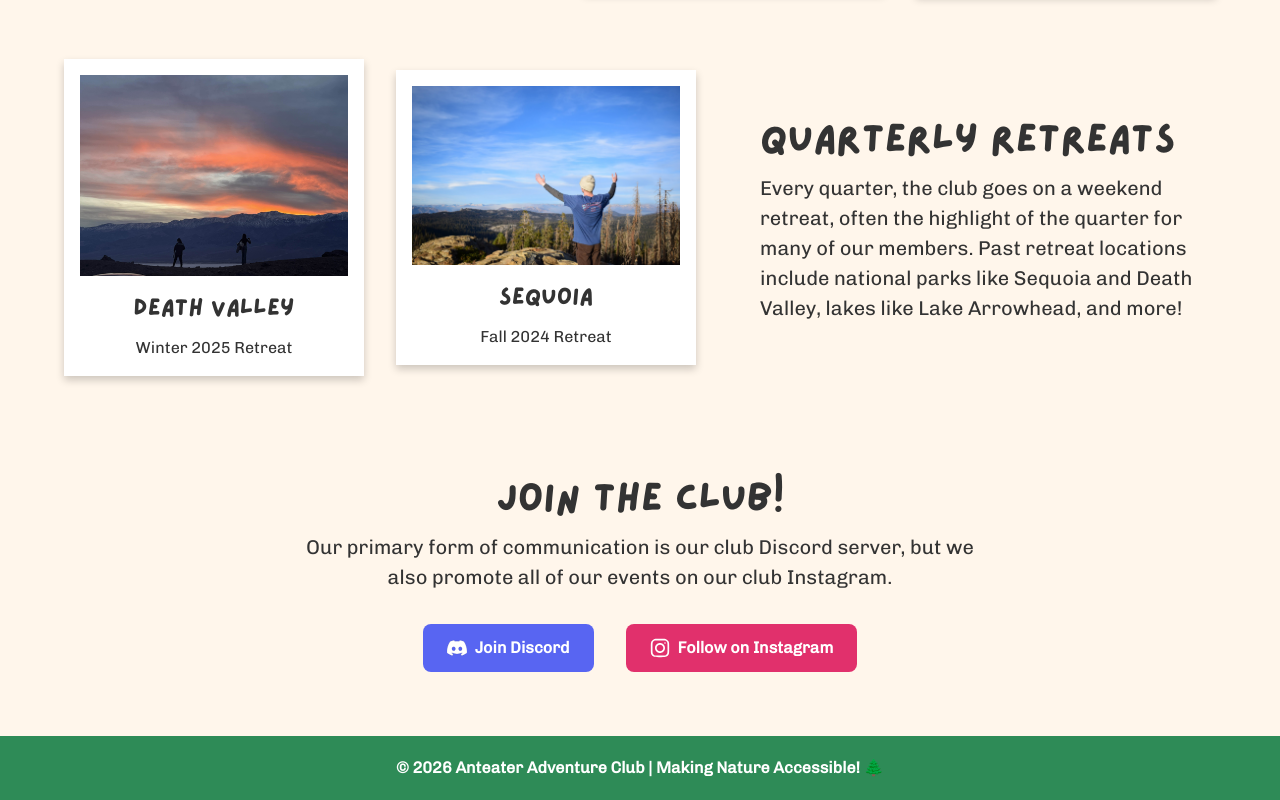
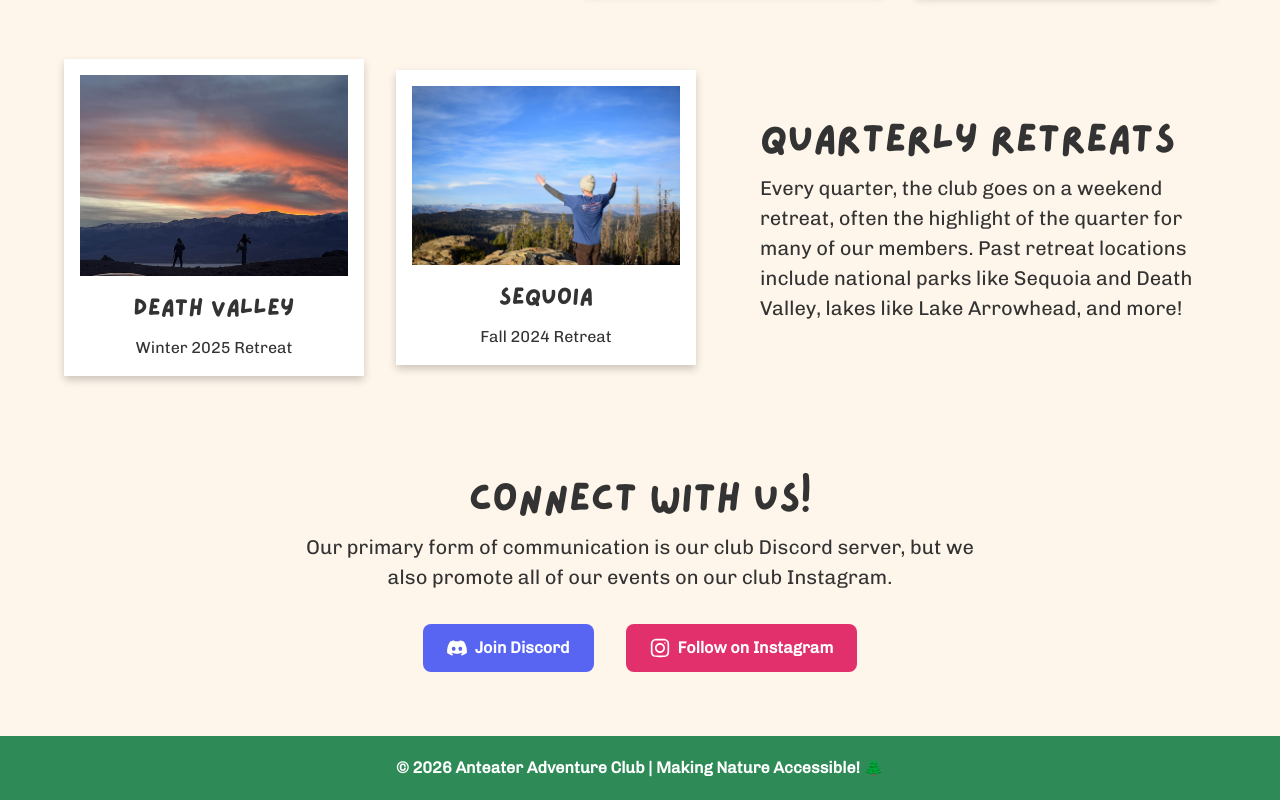
Before and after one commit to Anteater-Adventure-Club/Website, a Next.js app: page /about in a window 1280 px wide. Shown: the part 1499-2299 px from the top of the page. Built offline with nearby package versions, Linux system fonts and the light colour scheme.

Commit message:
added thomas' suggestion for cta title

```diff
--- a/src/app/about/page.tsx
+++ b/src/app/about/page.tsx
@@ -141,7 +141,7 @@ export default function About() {
 
       {/* Join CTA */}
       <div className="socials">
-        <h2>Join the Club!</h2>
+        <h2>Connect with us!</h2>
         <h4>
           Our primary form of communication is our club Discord server, but we
           also promote all of our events on our club Instagram.
```
